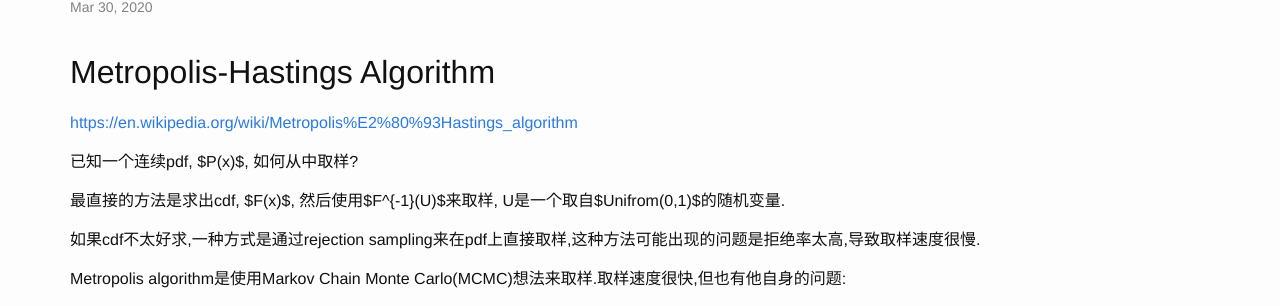
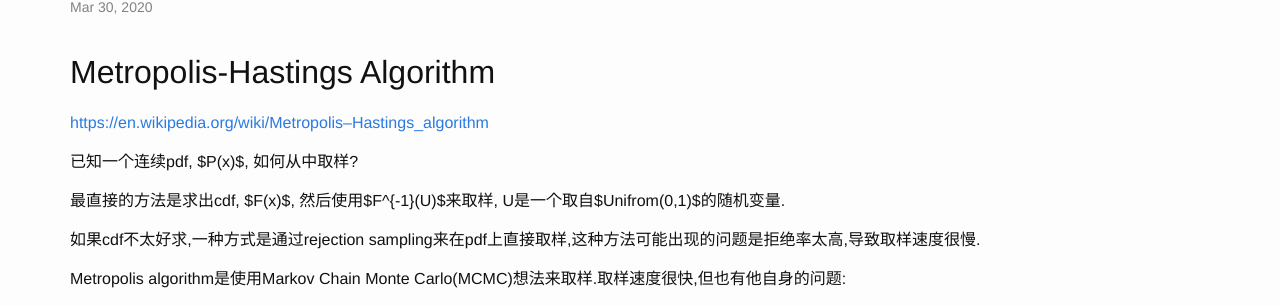
Before and after one commit to FiveEyes/FiveEyes.github.io, a Jekyll site: the page built from _posts/statistical-inference/2020-03-30-Metropolis-Algo.md, in a window 1280 px wide. Shown: the part 146-452 px from the top of the page. Built offline with Jekyll 4.4.1, drawn with Linux system fonts in a browser that asks for light colours; formulas are drawn with MathJax 3; some of the changed lines change nothing that is shown.

Commit message:
Update 2020-03-30-Metropolis-Algo.md

```diff
--- a/_posts/statistical-inference/2020-03-30-Metropolis-Algo.md
+++ b/_posts/statistical-inference/2020-03-30-Metropolis-Algo.md
@@ -7,7 +7,7 @@
 
 # Metropolis-Hastings Algorithm
 
-[https://en.wikipedia.org/wiki/Metropolis%E2%80%93Hastings_algorithm](https://en.wikipedia.org/wiki/Metropolis%E2%80%93Hastings_algorithm)
+[https://en.wikipedia.org/wiki/Metropolis–Hastings_algorithm](https://en.wikipedia.org/wiki/Metropolis–Hastings_algorithm)
 
 已知一个连续pdf, $P(x)$, 如何从中取样?
 
```
